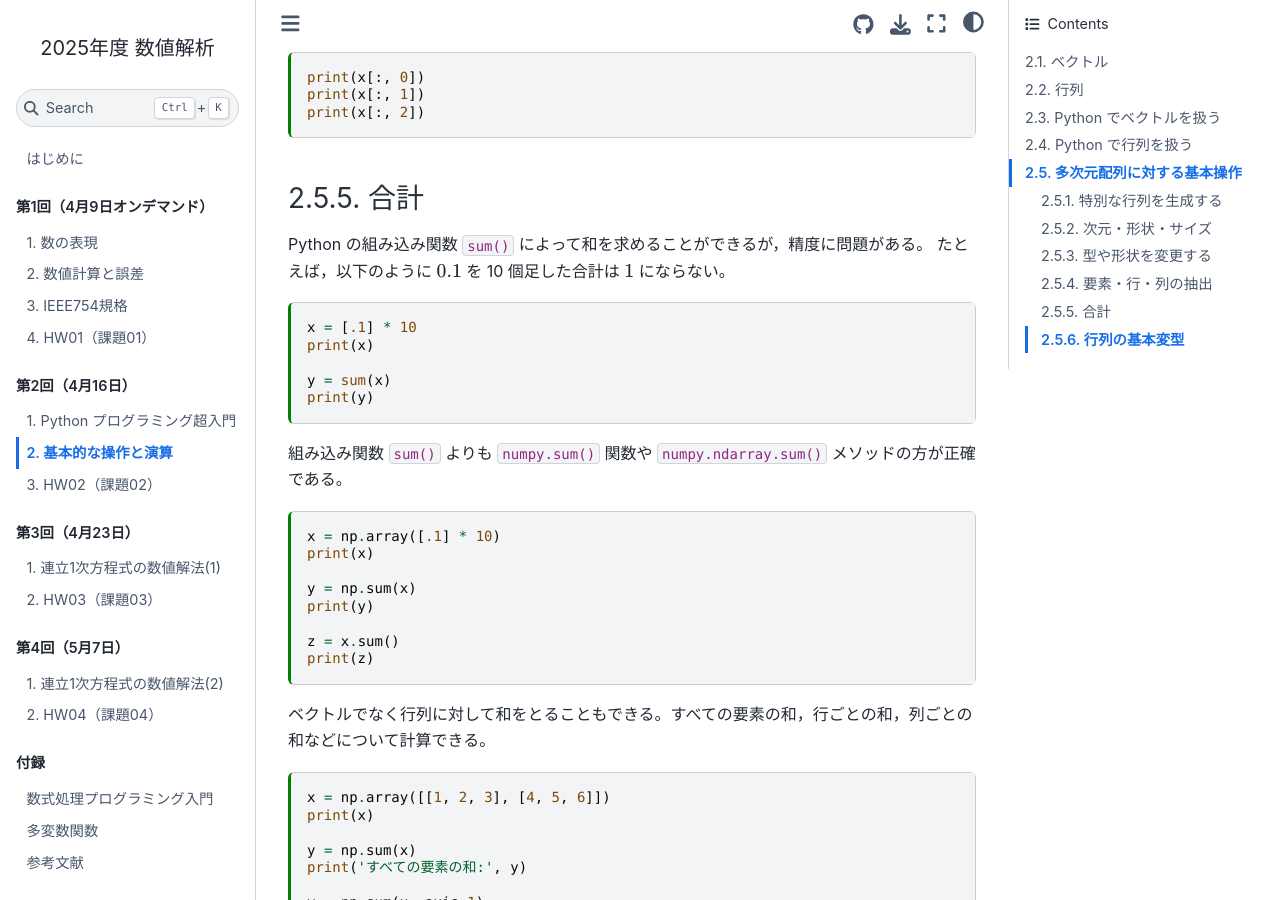
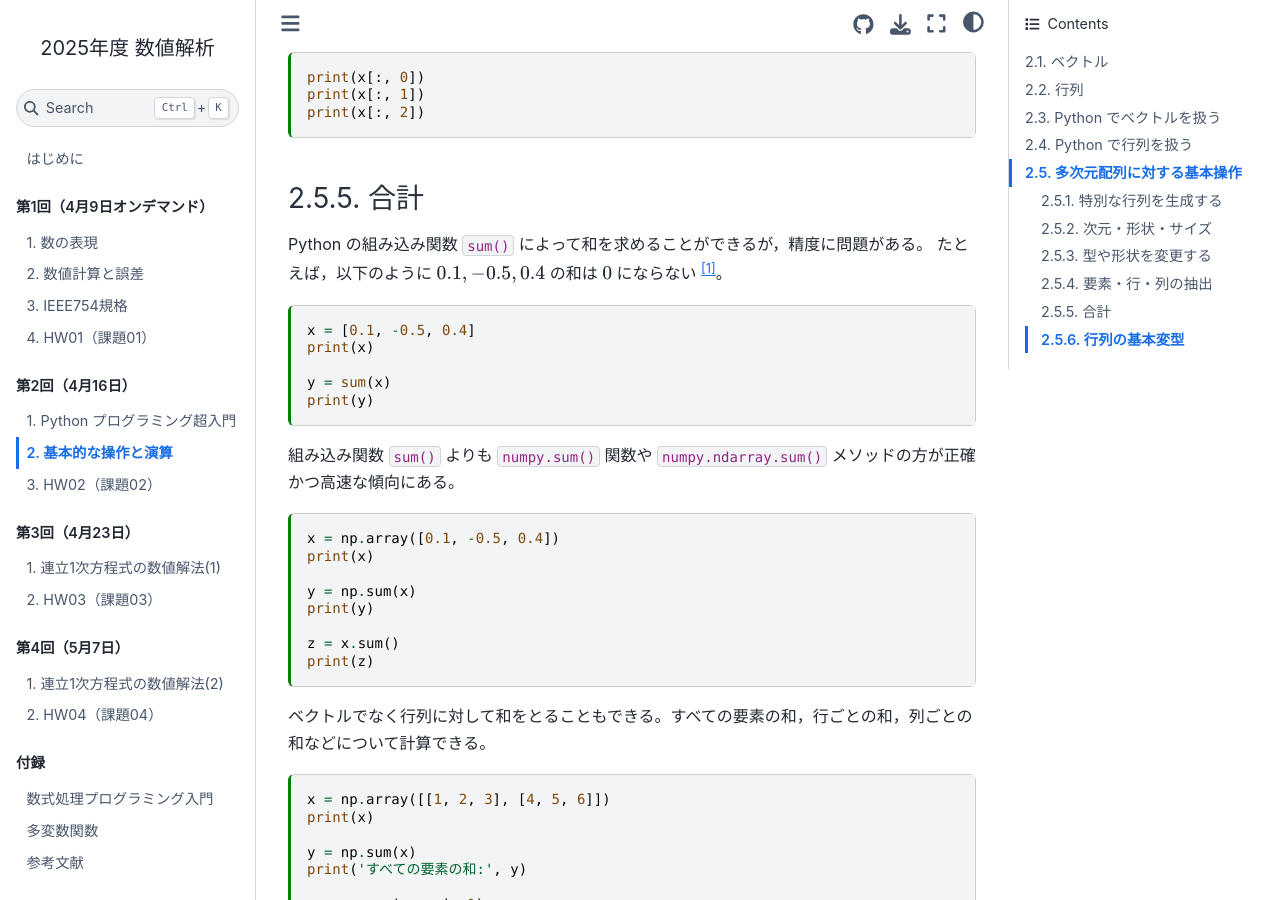
Before and after one commit to dfukagaw28/lec-numana, a Jupyter Book: the page built from docs/lec02/math.md, in a window 1280 px wide and 900 px high, scrolled down 8206 px. Built offline with Jupyter Book 1.0.4 settings and Sphinx 7.4.7 and the Sphinx Book theme 1.1.4, drawn with Linux system fonts in a browser that asks for light colours; some of the changed text lies outside the part shown.

Commit message:
Fix lec02

````diff
--- a/docs/lec02/math.md
+++ b/docs/lec02/math.md
@@ -414,20 +414,20 @@ print(x[:, 2])
 ### 合計
 
 Python の組み込み関数 `sum()` によって和を求めることができるが，精度に問題がある。
-たとえば，以下のように $0.1$ を 10 個足した合計は $1$ にならない。
+たとえば，以下のように $0.1, -0.5, 0.4$ の和は $0$ にならない [^sum-accuracy]。
 
 ```{code-cell}
-x = [.1] * 10
+x = [0.1, -0.5, 0.4]
 print(x)
 
 y = sum(x)
 print(y)
 ```
 
-組み込み関数 `sum()` よりも `numpy.sum()` 関数や `numpy.ndarray.sum()` メソッドの方が正確である。
+組み込み関数 `sum()` よりも `numpy.sum()` 関数や `numpy.ndarray.sum()` メソッドの方が正確かつ高速な傾向にある。
 
 ```{code-cell}
-x = np.array([.1] * 10)
+x = np.array([0.1, -0.5, 0.4])
 print(x)
 
 y = np.sum(x)
@@ -436,6 +436,8 @@ print(y)
 z = x.sum()
 print(z)
 ```
+
+[^sum-accuracy]: Python 3.12 から組み込み関数 [`sum()`](https://docs.python.org/3/library/functions.html#sum) のアルゴリズムが変わって精度が向上した（c.f. [gh-100425: Improve accuracy of builtin sum() for float inputs](https://github.com/python/cpython/issues/100425)）。
 
 ベクトルでなく行列に対して和をとることもできる。すべての要素の和，行ごとの和，列ごとの和などについて計算できる。
 
````
